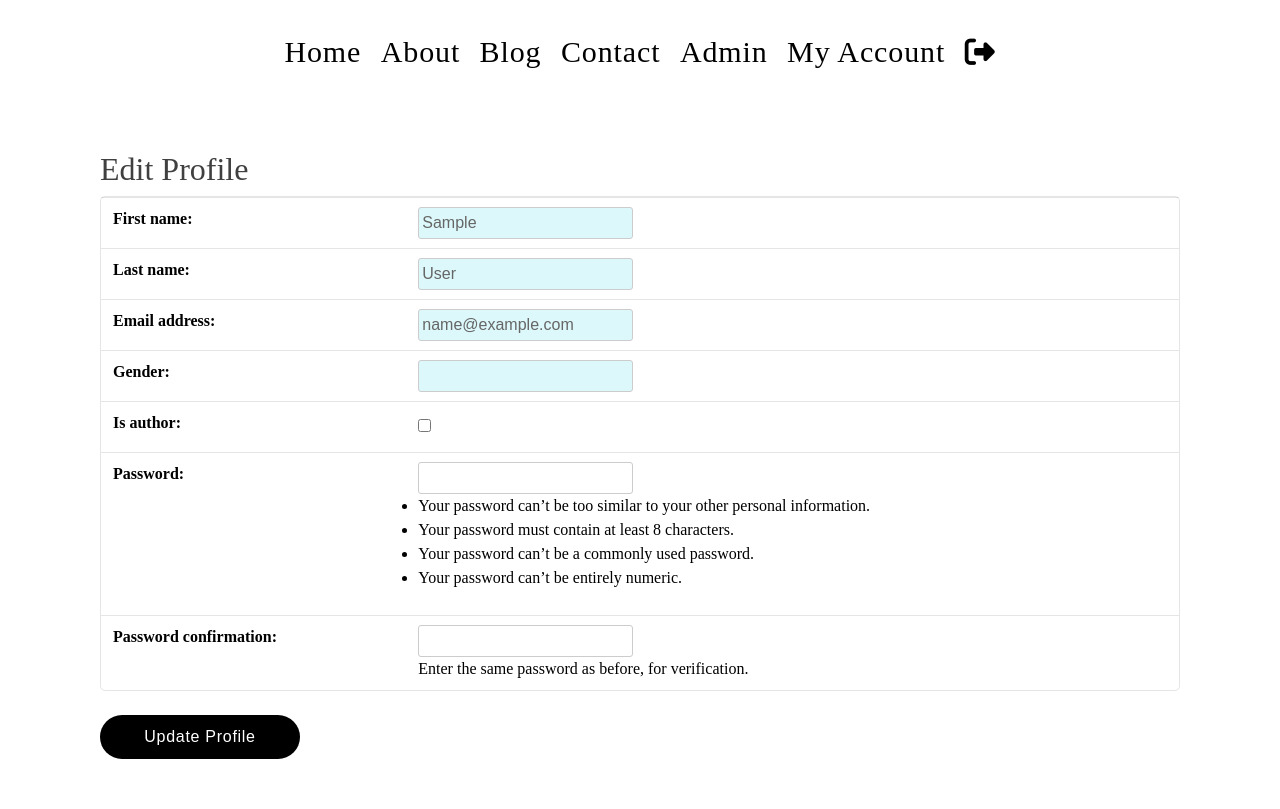
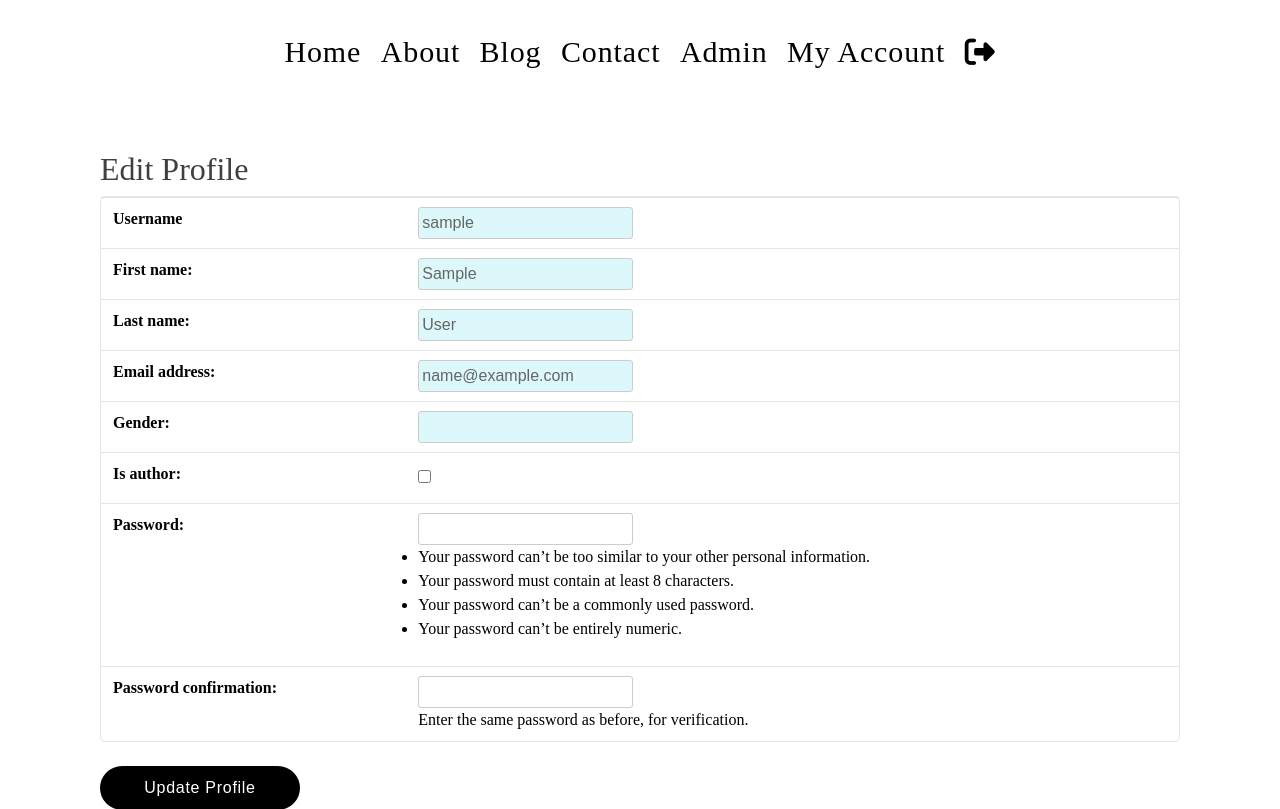
Before and after one commit to sweta-kesur-nlp-playground/django-twitter-like-social-web-app, a Django app: page /editprofile/ in a window 1280 px wide. Shown: the top 809 px of the page. Run offline with Django 3.2, Linux system fonts and the light colour scheme; the visitor is signed in with stand-in values (Sample User, id 1); some libraries are stand-ins or nearby versions; some web fonts are replaced.

Commit message:
edit profile as table completed added username

```diff
--- a/babushka/templates/editprofile.html
+++ b/babushka/templates/editprofile.html
@@ -55,6 +55,13 @@
                                                                 <table cellspacing="0" class="shop_table shop_table_responsive">
                                                                 <form action="" method="POST">
                                                                   {% csrf_token %}
+                                                                  <tr class="profile-username">
+                                                                      <th>Username</th>
+                                                                      <td data-title="Username">
+                                                                        <input type="text" class="input-text" disabled="" placeholder="" value="{{customuser.username}}" />
+                                                                        <div class="register-form-text-message"></div>
+                                                                      </td>
+                                                                  </tr>
                                                                   {{form.as_table}}
 
                                                                     <!-- <input type="hidden" name="id" value="{{customuser.id}}">
```
